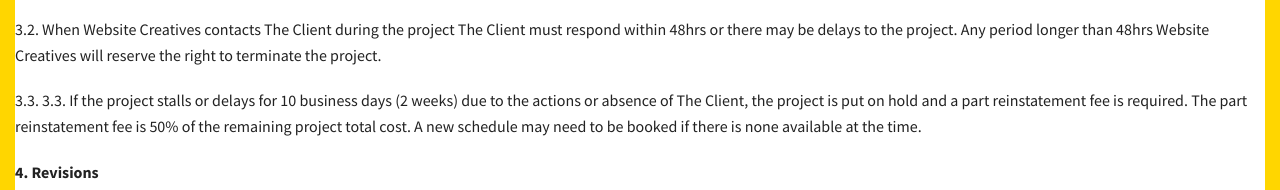
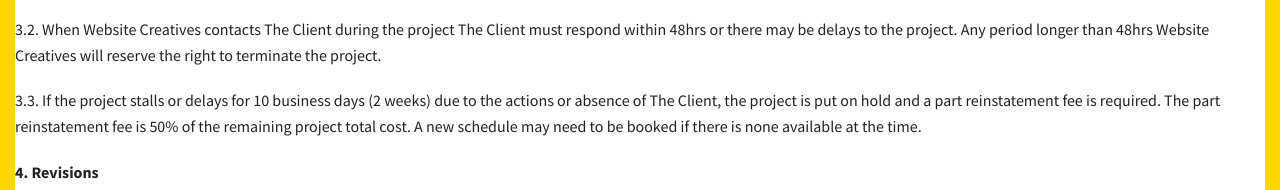
Before and after one commit to Website-Creatives/Website-Creatives.github.io, a plain HTML site: page termsofservice.html in a window 1280 px wide. Shown: the part 1299-1489 px from the top of the page. Drawn offline with Linux system fonts and the light colour scheme.

Commit message:
Double 3.3 text removed

```diff
--- a/termsofservice.html
+++ b/termsofservice.html
@@ -135,7 +135,7 @@
 
 <p>3.2. When Website Creatives contacts The Client during the project The Client must respond within 48hrs or there may be delays to the project. Any period longer than 48hrs Website Creatives will reserve the right to terminate the project.</p>
 
-<p>3.3. 3.3. If the project stalls or delays for 10 business days (2 weeks) due to the actions or absence of The Client, the project is put on hold and a part reinstatement fee is required. The part reinstatement fee is 50% of the remaining project total cost. A new schedule may need to be booked if there is none available at the time.</p>
+<p>3.3. If the project stalls or delays for 10 business days (2 weeks) due to the actions or absence of The Client, the project is put on hold and a part reinstatement fee is required. The part reinstatement fee is 50% of the remaining project total cost. A new schedule may need to be booked if there is none available at the time.</p>
 
 <p><strong>4. Revisions</strong></p>
 <p>4.1. Website Creatives will send updates on the project for The Client to oversee and check. The Client can return revisions on the project, however delays to the project deadline may be as a result of the revisions. If The Client makes revisions where the project will run over the deadline, The Client will have to pay for the extra work at the standard hourly rate as outline in the initial agreement. Website Creatives does factor in an approximate revision time for the overall project deadline.</p>
```
